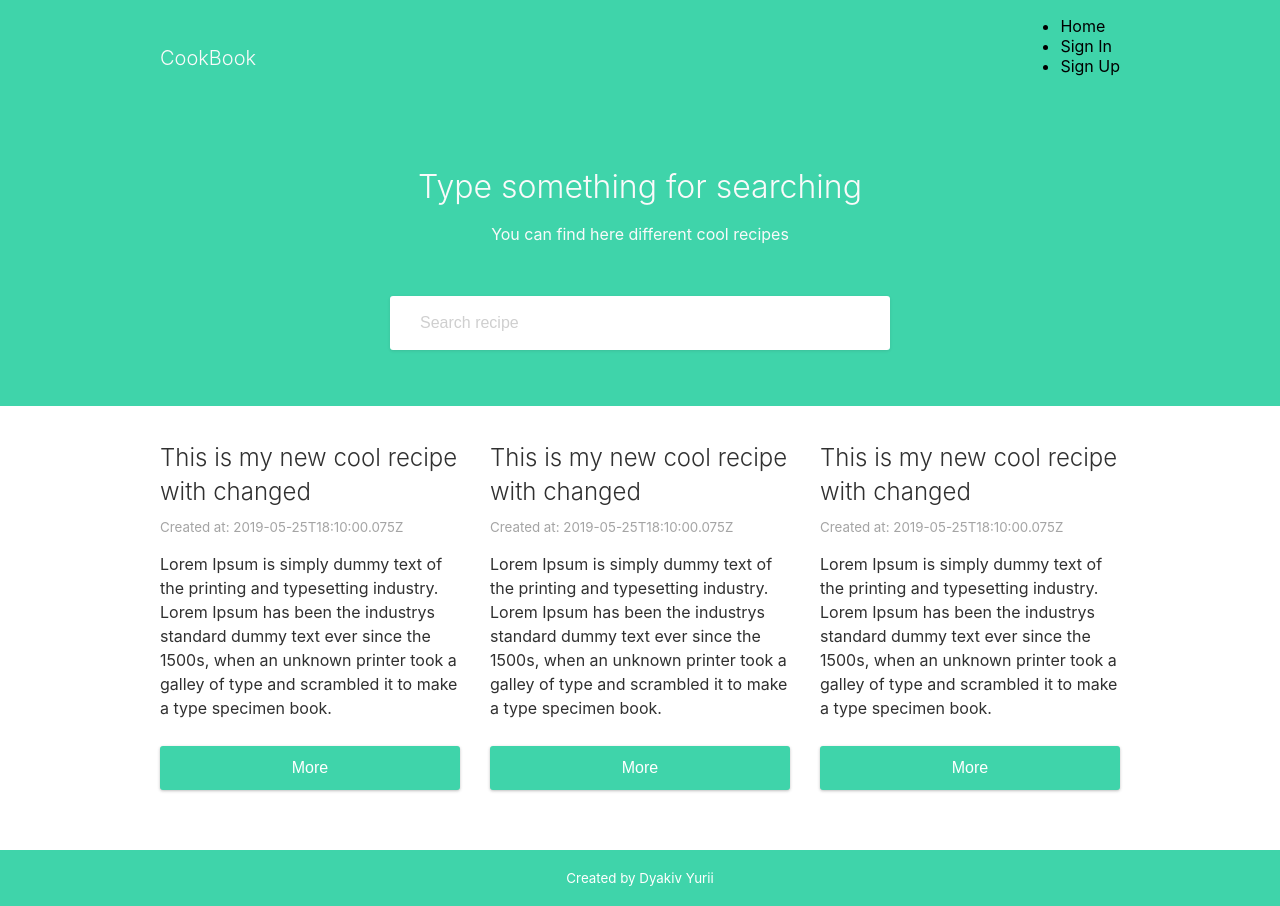
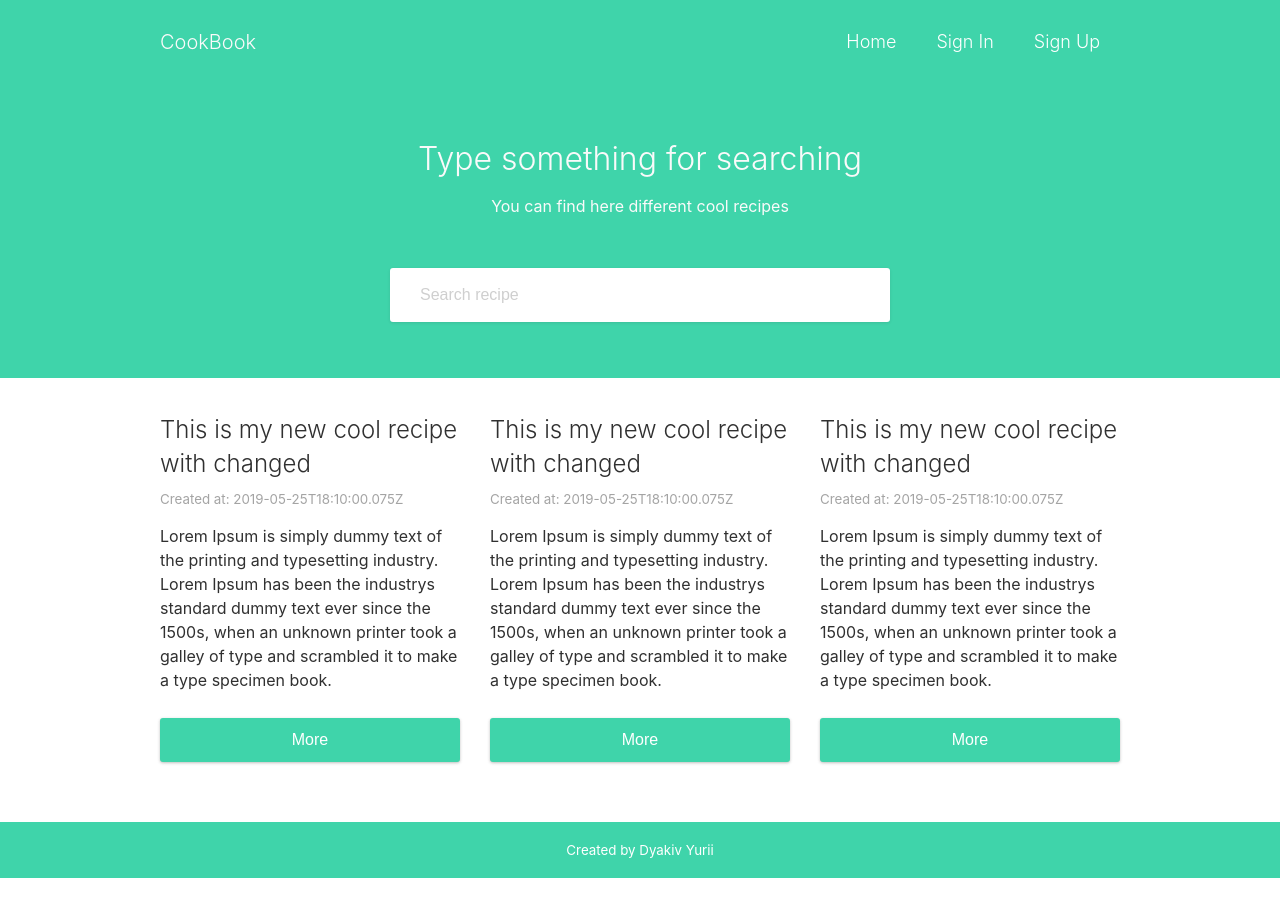
Before and after one commit to DyakivYurii/cookbook-ui, a React (Create React App) app: page / in a window 1280 px wide. After the commit the page ends 878 px from the top, so only its background shows below. Built offline with nearby package versions, Linux system fonts and the light colour scheme.

Commit message:
Did some changes to a design

```diff
--- a/src/view/components/Controllers/Button.js
+++ b/src/view/components/Controllers/Button.js
@@ -0,0 +1,29 @@
+import React from 'react';
+import styled from 'styled-components';
+
+const Button = (props) => {
+  return <Component {...props}>{props.children}</Component>;
+};
+
+export default Button;
+
+const Component = styled.button`
+  width: 100%;
+  margin-top: 10px;
+  padding: 10px 10px;
+  color: #fff;
+  font-size: 16px;
+  line-height: 24px;
+  background-color: #3fd4aa;
+  border: none;
+  border-radius: 3px;
+  box-shadow: 0 1px 3px 0 #30303050;
+  cursor: pointer;
+  transition: 200ms;
+
+  &:hover {
+    background-color: #49bd9c;
+    transition: 200ms;
+    box-shadow: 0 3px 5px 0 #30303035;
+  }
+`;
--- a/src/view/components/Controllers/Input.js
+++ b/src/view/components/Controllers/Input.js
@@ -2,12 +2,12 @@ import React from 'react';
 import styled from 'styled-components';
 
 const Input = (props) => {
-  return <Wrapper {...props} />;
+  return <Component {...props} />;
 };
 
 export default Input;
 
-const Wrapper = styled.input`
+const Component = styled.input`
   box-sizing: border-box;
   display: block;
   width: 100%;
--- a/src/view/components/MainPage/Header.js
+++ b/src/view/components/MainPage/Header.js
@@ -55,6 +55,7 @@ const Wrapper = styled.header`
 `;
 
 const FlexContainer = styled.div`
+  padding-top: 20px;
   display: flex;
   flex-direction: row;
   justify-content: space-between;
@@ -68,6 +69,7 @@ const FlexContainer = styled.div`
   @media (min-width: 992px) {
     margin: 0 auto;
     padding: 0 15px;
+    padding-top: 20px;
     width: 960px;
   }
 `;
@@ -75,7 +77,6 @@ const FlexContainer = styled.div`
 const Logo = styled.h1`
   margin: 0;
   padding: 0;
-  padding-top: 23px;
   font-size: 20px;
   line-height: 28px;
   font-weight: 300;
--- a/src/view/components/MainPage/Navigation.js
+++ b/src/view/components/MainPage/Navigation.js
@@ -9,7 +9,7 @@ const Navigation = (props) => {
   };
 
   return (
-    <Wrapper>
+    <React.Fragment>
       <Desctop>
         <DesctopList open={navigationOpen}>
           <DesctopItem>Home</DesctopItem>
@@ -33,26 +33,46 @@ const Navigation = (props) => {
           <Item>Sign Up</Item>
         </List>
       </Mobile>
-    </Wrapper>
+    </React.Fragment>
   );
 };
 
 export default Navigation;
 
-const Wrapper = styled.nav``;
-
-const Desctop = styled.div`
+const Desctop = styled.nav`
   display: none;
   @media (min-width: 768px) {
     display: block;
   }
 `;
 
-const DesctopList = styled.ul``;
+const DesctopList = styled.ul`
+  display: flex;
+  flex-direction: row;
+  justify-content: flex-start;
+  flex-wrap: wrap;
+  margin: 0;
+  padding: 0;
+  list-style: none;
+`;
 
-const DesctopItem = styled.li``;
+const DesctopItem = styled.li`
+  display: inline-block;
+  padding: 10px 20px;
+  font-size: 18px;
+  line-height: 24px;
+  font-weight: 300;
+  color: #fff;
+  cursor: pointer;
+  transition: 250ms;
 
-const Mobile = styled.div`
+  &:hover {
+    background-color: #f0f0f073;
+    transition: 200ms;
+  }
+`;
+
+const Mobile = styled.nav`
   position: absolute;
   top: 0;
   left: 0;
--- a/src/view/components/MainPage/RecipesList.js
+++ b/src/view/components/MainPage/RecipesList.js
@@ -1,5 +1,7 @@
 import React from 'react';
 import styled from 'styled-components';
+
+import Button from '../Controllers/Button';
 
 const fakeRecipe = {
   id: 1,
@@ -19,7 +21,7 @@ const RecipesList = (props) => {
           <ItemDate>Created at: {fakeRecipe.date_creation}</ItemDate>
           <ItemContent>{fakeRecipe.text}</ItemContent>
           <ButtonContainer>
-            <MoreInfo type="button">More</MoreInfo>
+            <Button type="button">More</Button>
           </ButtonContainer>
         </Item>
         <Item key={fakeRecipe.id}>
@@ -27,7 +29,7 @@ const RecipesList = (props) => {
           <ItemDate>Created at: {fakeRecipe.date_creation}</ItemDate>
           <ItemContent>{fakeRecipe.text}</ItemContent>
           <ButtonContainer>
-            <MoreInfo type="button">More</MoreInfo>
+            <Button type="button">More</Button>
           </ButtonContainer>
         </Item>
         <Item key={fakeRecipe.id}>
@@ -35,7 +37,7 @@ const RecipesList = (props) => {
           <ItemDate>Created at: {fakeRecipe.date_creation}</ItemDate>
           <ItemContent>{fakeRecipe.text}</ItemContent>
           <ButtonContainer>
-            <MoreInfo type="button">More</MoreInfo>
+            <Button type="button">More</Button>
           </ButtonContainer>
         </Item>
       </List>
@@ -114,16 +116,3 @@ const ButtonContainer = styled.div`
   flex-direction: row;
   justify-content: flex-end;
 `;
-
-const MoreInfo = styled.button`
-  width: 100%;
-  margin-top: 10px;
-  padding: 10px 10px;
-  color: #fff;
-  font-size: 16px;
-  line-height: 24px;
-  background-color: #3fd4aa;
-  border: none;
-  border-radius: 3px;
-  box-shadow: 0 1px 3px 0 #30303050;
-`;
--- a/src/view/pages/MainPage.js
+++ b/src/view/pages/MainPage.js
@@ -1,11 +1,11 @@
 import React from 'react';
-import styled from 'styled-components';
 
 import Header from '../components/MainPage/Header';
 import RecipesList from '../components/MainPage/RecipesList';
 import Footer from '../components/MainPage/Footer';
 
 const MainPage = () => {
+  // console.log(`This is api url`, process.env.REACT_APP_API_URL);
   return (
     <React.Fragment>
       <Header />
```
